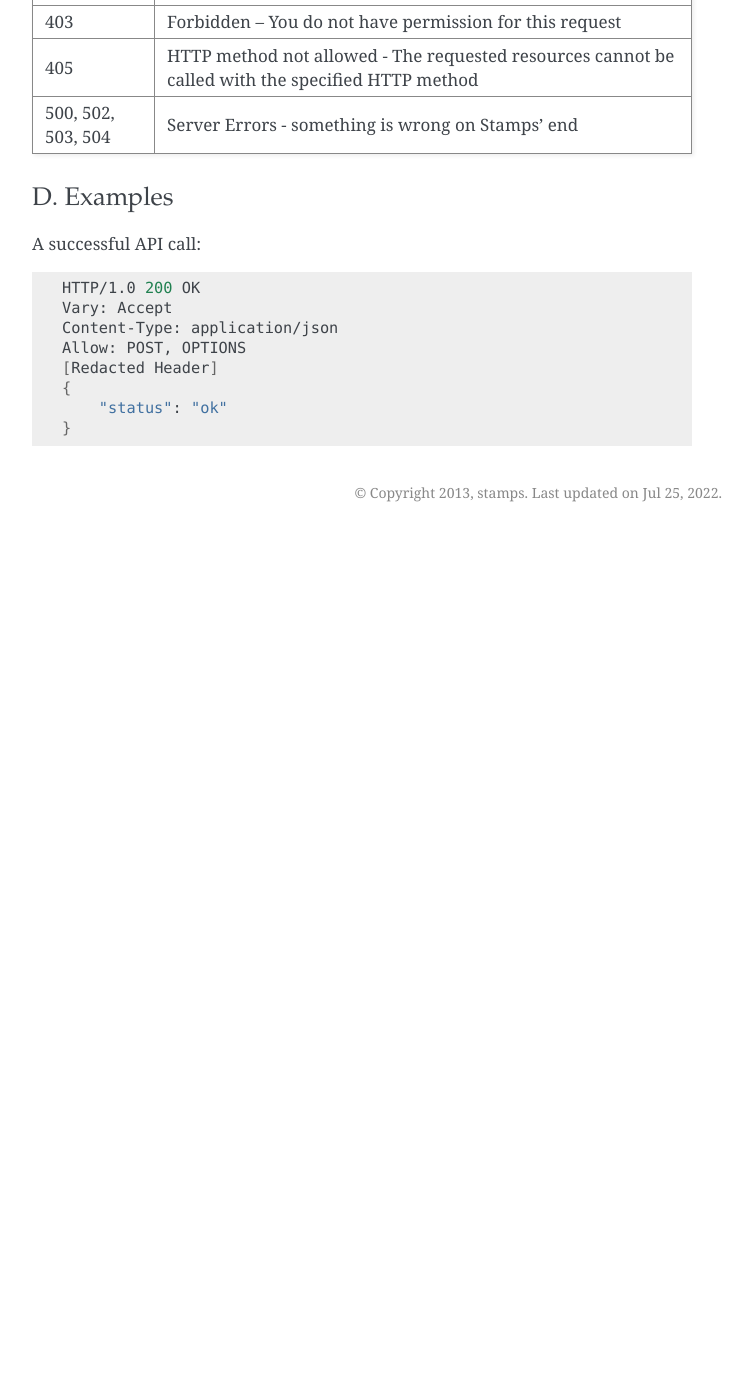
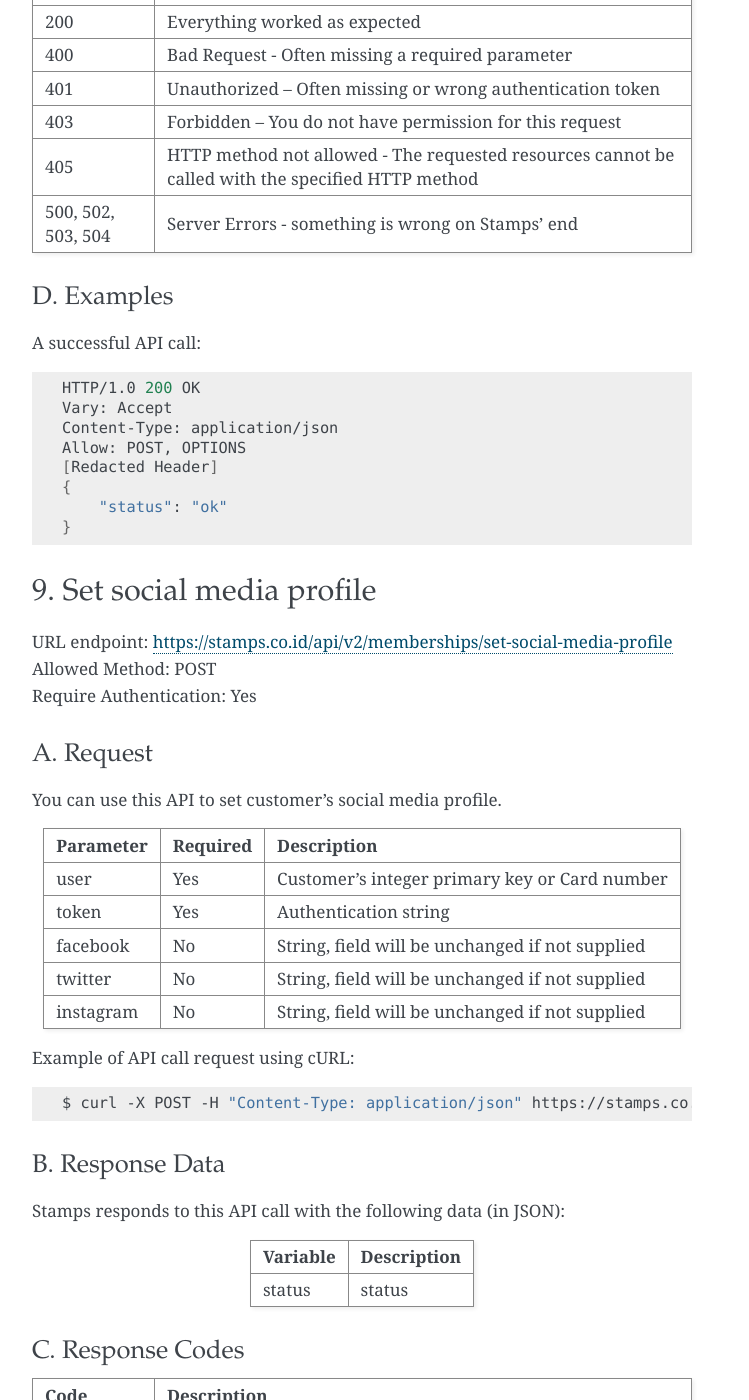
Before and after one commit to ui/stamps-api-docs, a Sphinx documentation site: the page built from source/customer_api.rst, in a window 1280 px wide and 1400 px high, scrolled down 16561 px. Shown: the whole window, without its empty margins (388-1137 px from the left). Built offline with Sphinx 7.4.7, drawn with Linux system fonts in a browser that asks for light colours; before the commit the page ends 17093 px from its top, so only the background shows below that; some of the changed text lies outside the part shown.

Commit message:
Set social media profile API docs

```diff
--- a/source/customer_api.rst
+++ b/source/customer_api.rst
@@ -643,6 +643,11 @@ A successful API call:
                     'name': 'Things',
                 }
             ],
+            "social_media_profile": {
+                'twitter': '@twitter',
+                'instagram': '@instagram',
+                'facebook': ''
+            },
         },
         "tags": [
             {
@@ -890,3 +895,81 @@ A successful API call:
     {
         "status": "ok"
     }
+
+
+9. Set social media profile
+===============
+| URL endpoint: https://stamps.co.id/api/v2/memberships/set-social-media-profile
+| Allowed Method: POST
+| Require Authentication: Yes
+
+A. Request
+-----------------------------
+
+You can use this API to set customer's social media profile.
+
+============= =========== =========================
+Parameter     Required    Description
+============= =========== =========================
+user          Yes         Customer's integer primary key or Card number
+token         Yes         Authentication string
+facebook      No          String, field will be unchanged if not supplied
+twitter       No          String, field will be unchanged if not supplied
+instagram     No          String, field will be unchanged if not supplied
+============= =========== =========================
+
+Example of API call request using cURL:
+
+.. code-block :: bash
+
+    $ curl -X POST -H "Content-Type: application/json" https://stamps.co.id/api/v2/memberships/set-social-media-profile -i -d '{ "token": "secret", "user": 123, "instagram": "", twitter: "@test"}'
+
+
+B. Response Data
+----------------
+Stamps responds to this API call with the following data (in JSON):
+
+=================== ==============================
+Variable            Description
+=================== ==============================
+status              status
+=================== ==============================
+
+
+C. Response Codes
+-----------------
+
+=================== ==============================
+Code                Description
+=================== ==============================
+200                 Everything worked as expected
+400                 Bad Request - Often missing a
+                    required parameter
+401                 Unauthorized – Often missing or
+                    wrong authentication token
+403                 Forbidden – You do not have
+                    permission for this request
+405                 HTTP method not allowed - The
+                    requested resources cannot be called with the specified HTTP method
+500, 502, 503, 504  Server Errors - something is
+                    wrong on Stamps' end
+=================== ==============================
+
+
+D. Examples
+-----------
+
+A successful API call:
+
+.. code-block :: bash
+
+    HTTP/1.0 200 OK
+    Vary: Accept
+    Content-Type: application/json
+    Allow: POST, OPTIONS
+    [Redacted Header]
+    {
+        "facebook": "Test",
+        "instagram": "",
+        twitter: "@test"
+    }
```
